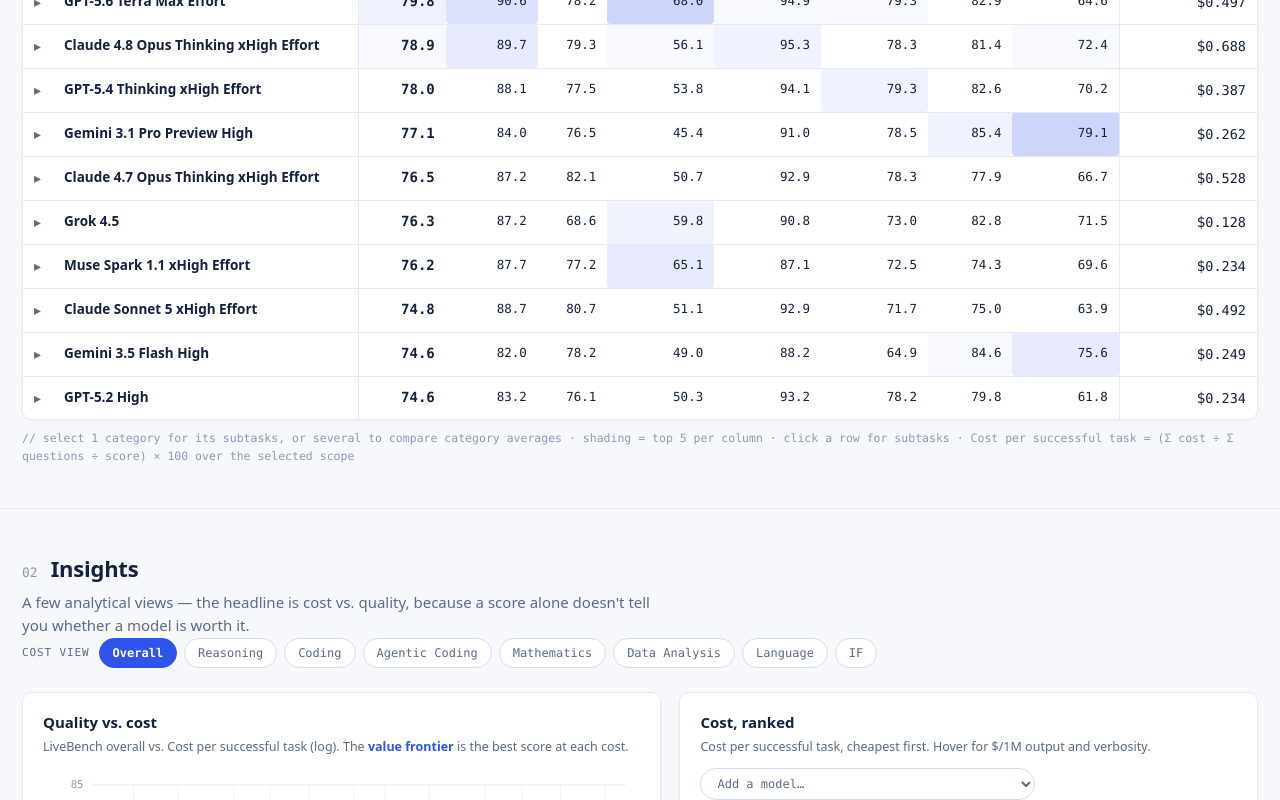
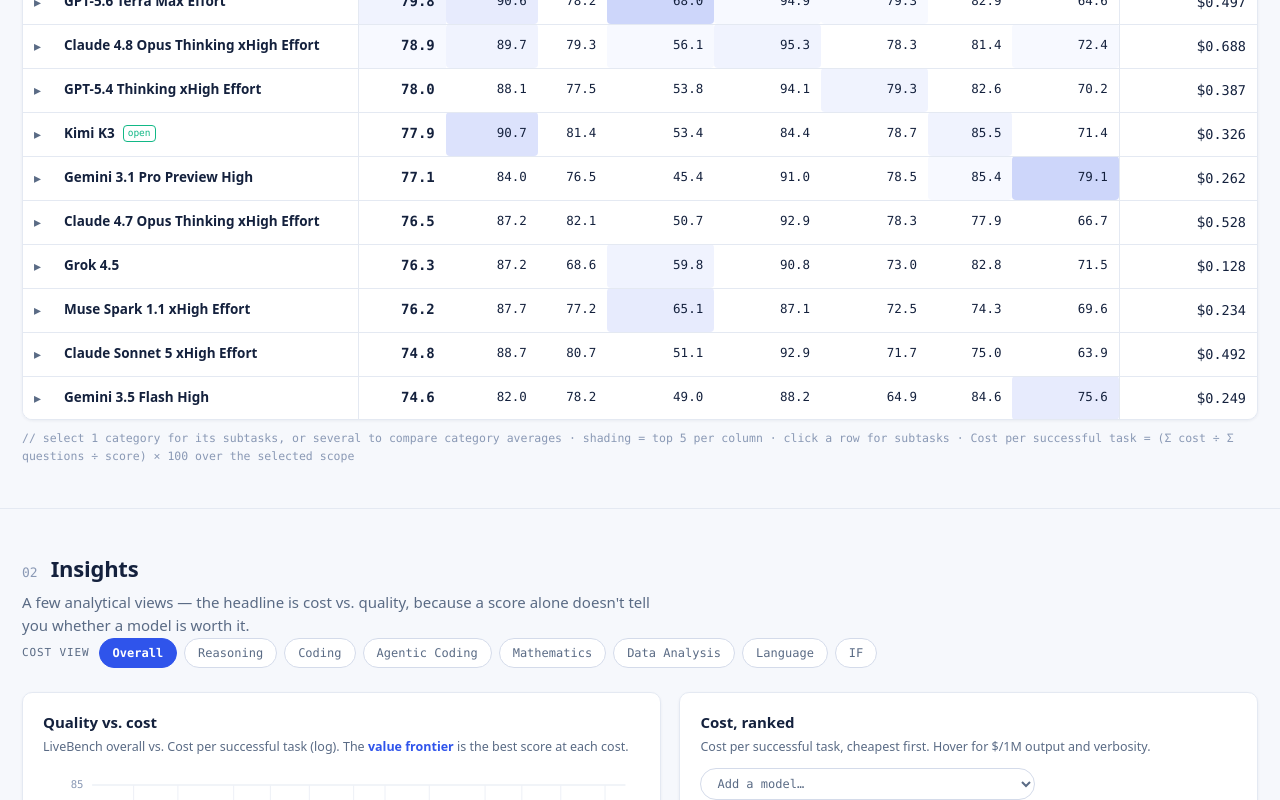
Before and after one commit to LiveBench/new-livebench, a React (Create React App) app: page /#/ in a window 1280 px wide. Shown: the part 1040-1840 px from the top of the page. Built offline with nearby package versions, Linux system fonts and the light colour scheme; some icons are missing.

Commit message:
Fix name

```diff
--- a/src/Table/modelLinks.js
+++ b/src/Table/modelLinks.js
@@ -274,7 +274,7 @@
     "kimi-k2-thinking": {url: "https://huggingface.co/moonshotai/Kimi-K2-Thinking", organization: "Moonshot AI", displayName: "Kimi K2 Thinking", version: "2025-11-08", openweight: true, reasoner: true},
     "kimi-k2.5-thinking": {url: "https://www.kimi.com/blog/kimi-k2-5.html", organization: "Moonshot AI", displayName: "Kimi K2.5 Thinking",  openweight: true, reasoner: true},
     "kimi-k2.6-thinking": {url: "https://www.kimi.com/blog/kimi-k2-6", organization: "Moonshot AI", displayName: "Kimi K2.6 Thinking",  openweight: true, reasoner: true},
-    "kimi-k-3": {url: "https://www.kimi.com/blog/kimi-k3", organization: "Moonshot AI", displayName: "Kimi K3",  openweight: true, reasoner: true},
+    "kimi-k3": {url: "https://www.kimi.com/blog/kimi-k3", organization: "Moonshot AI", displayName: "Kimi K3",  openweight: true, reasoner: true},
     "grok-4-fast-non-reasoning-2511": {url: "https://docs.x.ai/docs/models/grok-4-fast-non-reasoning", organization: "xAI", displayName: "Grok 4 Fast (Non-Reasoning)", reasoner: false, version: "2025-11-10"},
     "grok-4-fast-reasoning-2511": {url: "https://docs.x.ai/docs/models/grok-4-fast-reasoning", organization: "xAI", displayName: "Grok 4 Fast", reasoner: true, version: "2025-11-10"},
     "gpt-5.1-2025-11-13": {
```
